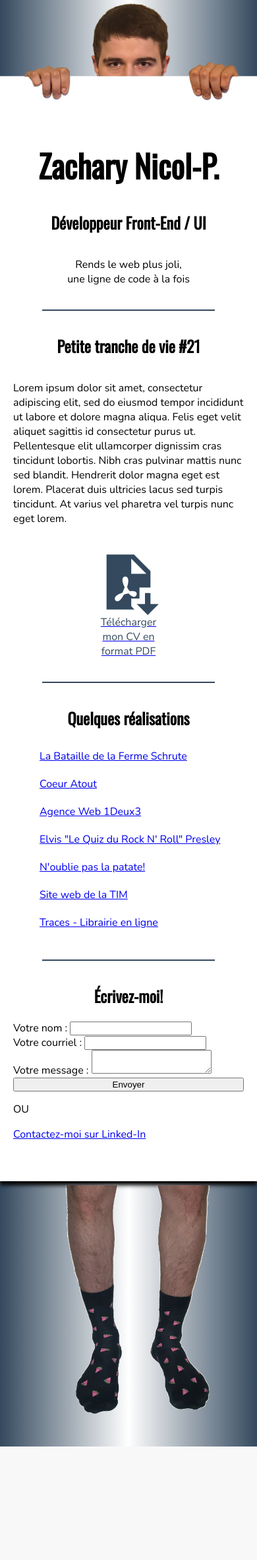
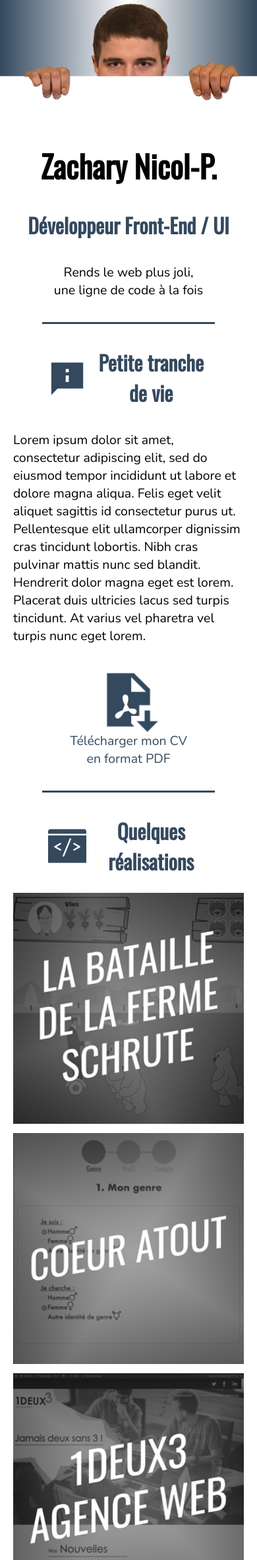
Before and after one commit to zac-nic/zac-nic.github.io, a PHP site: page / in a window 390 px wide. Shown: the top 2364 px of the page at 66% size. Before the commit the page ends 2192 px from the top, so only its background shows below. Run offline with PHP 8.4, Linux system fonts and the light colour scheme.

Commit message:
Index.html version mobile

```diff
--- /dev/null
+++ b/assets/compass/sass/style.css
@@ -0,0 +1,161 @@
+@import url("https://fonts.googleapis.com/css2?family=Nunito&family=Oswald&display=swap");
+/* line 10, /Users/zachary/Sites/zac-nic.github.io/assets/compass/sass/style.scss */
+body {
+  font-family: 'Nunito', sans-serif;
+  font-size: 5vw; }
+
+/* line 15, /Users/zachary/Sites/zac-nic.github.io/assets/compass/sass/style.scss */
+.bouton {
+  background-color: #34495E;
+  border: none;
+  border-radius: 2px;
+  color: white;
+  padding: 10px 10%;
+  margin: 20px auto 0 auto;
+  font-weight: 500;
+  letter-spacing: 2px;
+  box-shadow: 2px 2px 2px steelblue; }
+  /* line 26, /Users/zachary/Sites/zac-nic.github.io/assets/compass/sass/style.scss */
+  .bouton__linkedIn {
+    text-decoration: none;
+    color: white;
+    background-color: #34495E;
+    font-size: 0.7em;
+    letter-spacing: 2px;
+    font-weight: 600;
+    border-radius: 3px;
+    padding: 10px 5%;
+    margin: 0 auto;
+    box-shadow: 2px 2px 2px steelblue; }
+
+/* line 40, /Users/zachary/Sites/zac-nic.github.io/assets/compass/sass/style.scss */
+.backgroundBlanc {
+  background-color: white;
+  padding: 0 20px 60px 20px;
+  margin-top: -10px;
+  margin-bottom: 6px;
+  box-shadow: black 0 6px 6px; }
+
+/* line 49, /Users/zachary/Sites/zac-nic.github.io/assets/compass/sass/style.scss */
+.center {
+  text-align: center;
+  margin: 20px auto; }
+
+/* line 54, /Users/zachary/Sites/zac-nic.github.io/assets/compass/sass/style.scss */
+.cv {
+  display: flex;
+  flex-direction: column;
+  margin: 0 auto;
+  width: 50vw;
+  align-items: center;
+  text-decoration: none; }
+  /* line 61, /Users/zachary/Sites/zac-nic.github.io/assets/compass/sass/style.scss */
+  .cv__telecharger {
+    text-align: center;
+    color: #34495E; }
+
+/* line 67, /Users/zachary/Sites/zac-nic.github.io/assets/compass/sass/style.scss */
+.flex {
+  display: flex;
+  align-items: center;
+  width: 70%;
+  justify-content: center;
+  margin: 0 auto; }
+
+/* line 75, /Users/zachary/Sites/zac-nic.github.io/assets/compass/sass/style.scss */
+form {
+  display: flex;
+  flex-direction: column;
+  margin-top: 5%; }
+
+/* line 81, /Users/zachary/Sites/zac-nic.github.io/assets/compass/sass/style.scss */
+.gradient {
+  margin: 0;
+  background: #34495e;
+  background: linear-gradient(90deg, #34495e 0%, white 50%, #34495e 100%); }
+
+/* line 87, /Users/zachary/Sites/zac-nic.github.io/assets/compass/sass/style.scss */
+h1 {
+  font-size: 12vw;
+  text-align: center;
+  font-family: 'Oswald', sans-serif;
+  margin-top: 0; }
+
+/* line 94, /Users/zachary/Sites/zac-nic.github.io/assets/compass/sass/style.scss */
+h2 {
+  font-size: 8vw;
+  color: #34495E;
+  text-align: center;
+  font-family: 'Oswald', sans-serif;
+  margin: 0; }
+
+/* line 102, /Users/zachary/Sites/zac-nic.github.io/assets/compass/sass/style.scss */
+.icone {
+  width: 25vw; }
+  /* line 105, /Users/zachary/Sites/zac-nic.github.io/assets/compass/sass/style.scss */
+  .icone__form {
+    width: 14%;
+    height: 14%;
+    margin-right: 5%; }
+  /* line 111, /Users/zachary/Sites/zac-nic.github.io/assets/compass/sass/style.scss */
+  .icone__h2 {
+    width: 3em;
+    height: 3em;
+    margin-right: 10px; }
+
+/* line 119, /Users/zachary/Sites/zac-nic.github.io/assets/compass/sass/style.scss */
+.img__background {
+  width: 100%; }
+
+/* line 124, /Users/zachary/Sites/zac-nic.github.io/assets/compass/sass/style.scss */
+.input {
+  border-radius: 5px;
+  border: 2px solid darkgrey;
+  padding: 1em;
+  margin: 0;
+  width: 70%; }
+  /* line 130, /Users/zachary/Sites/zac-nic.github.io/assets/compass/sass/style.scss */
+  .input__flex {
+    display: flex;
+    flex-wrap: wrap;
+    margin-top: 5%; }
+  /* line 136, /Users/zachary/Sites/zac-nic.github.io/assets/compass/sass/style.scss */
+  .input__message {
+    height: 100px; }
+
+/* line 141, /Users/zachary/Sites/zac-nic.github.io/assets/compass/sass/style.scss */
+.ligneHorizontale {
+  border-bottom: solid #34495E 0.2em;
+  width: 75%;
+  margin: 10% auto; }
+
+/* line 147, /Users/zachary/Sites/zac-nic.github.io/assets/compass/sass/style.scss */
+.liste {
+  list-style-type: none;
+  padding: 5% 0 0 0;
+  margin: 0; }
+  /* line 151, /Users/zachary/Sites/zac-nic.github.io/assets/compass/sass/style.scss */
+  .liste--item {
+    margin: 2% 0; }
+    /* line 153, /Users/zachary/Sites/zac-nic.github.io/assets/compass/sass/style.scss */
+    .liste--item img {
+      width: 100%;
+      height: 100%; }
+
+/* line 160, /Users/zachary/Sites/zac-nic.github.io/assets/compass/sass/style.scss */
+.ou {
+  font-family: Oswald;
+  font-weight: 600;
+  letter-spacing: 1px; }
+
+/* line 166, /Users/zachary/Sites/zac-nic.github.io/assets/compass/sass/style.scss */
+.textePresentation {
+  width: 100%;
+  margin: 10% auto; }
+
+/* line 171, /Users/zachary/Sites/zac-nic.github.io/assets/compass/sass/style.scss */
+.webJoli {
+  text-align: center;
+  margin: 10% 0; }
+
+/*# sourceMappingURL=style.css.map */
--- a/assets/compass/sass/style.scss
+++ b/assets/compass/sass/style.scss
@@ -1,5 +1,6 @@
 // Import
 @import url('https://fonts.googleapis.com/css2?family=Nunito&family=Oswald&display=swap');
+
 // Variables
 $desktop : 600px;
 $bleu : #34495E;
@@ -8,19 +9,32 @@ $gris : #5C5C5C;
 // Styles
 body {
     font-family: 'Nunito', sans-serif;
+    font-size: 5vw;
 }
 
-h1 {
-    font-size: 3em;
-    text-align: center;
-    font-family: 'Oswald', sans-serif;
-    margin-top: 0;
+.bouton {
+    background-color: $bleu;
+    border: none;
+    border-radius:2px;
+    color: white;
+    padding: 10px 10%;
+    margin: 20px auto 0 auto;
+    font-weight: 500;
+    letter-spacing: 2px;
+    box-shadow: 2px 2px 2px steelblue;
+
+    &__linkedIn {
+        text-decoration: none;
+        color: white;
+        background-color: $bleu;
+        font-size: 0.7em;
+        letter-spacing: 2px;
+        font-weight: 600;
+        border-radius: 3px;
+        padding: 10px 5%;
+        margin: 0 auto;
+        box-shadow: 2px 2px 2px steelblue;
     }
-
-h2 {
-    font-size: 1.5em;
-    text-align: center;
-    font-family: 'Oswald', sans-serif;
 }
 
 .backgroundBlanc {
@@ -32,20 +46,36 @@ h2 {
 
 }
 
+.center {
+    text-align: center;
+    margin: 20px auto;
+}
+
 .cv{
     display: flex;
     flex-direction: column;
     margin: 0 auto;
-    width: 100px;
+    width: 50vw;
+    align-items: center;
+    text-decoration: none;
     &__telecharger {
         text-align: center;
         color: $bleu;
     }
 }
 
+.flex {
+    display: flex;
+    align-items: center;
+    width: 70%;
+    justify-content: center;
+    margin: 0 auto;
+}
+
 form {
     display: flex;
     flex-direction: column;
+    margin-top: 5%;
 }
 
 .gradient {
@@ -54,29 +84,83 @@ form {
     background: linear-gradient(90deg, rgba(52,73,94,1) 0%, rgba(255,255,255,1) 50%, rgba(52,73,94,1) 100%);
 }
 
-.icone{
-    width: 100px;
-
+h1 {
+    font-size: 12vw;
+    text-align: center;
+    font-family: 'Oswald', sans-serif;
+    margin-top: 0;
 }
 
-.img{
-    &__background{
+h2 {
+    font-size: 8vw;
+    color: $bleu;
+    text-align: center;
+    font-family: 'Oswald', sans-serif;
+    margin:0;
+}
+
+.icone {
+    width: 25vw;
+
+    &__form {
+        width: 14%;
+        height: 14%;
+        margin-right: 5%;
+    }
+
+    &__h2 {
+        width: 3em;
+        height: 3em;
+        margin-right: 10px;
+    }
+}
+
+.img {
+    &__background {
         width: 100%;
-        z-index: -10;
+    }
+}
+
+.input {
+    border-radius: 5px;
+    border: 2px solid darkgrey;
+    padding: 1em;
+    margin: 0;
+    width:70%;
+    &__flex {
+        display:flex;
+        flex-wrap: wrap;
+        margin-top: 5%;
+    }
+
+    &__message {
+height: 100px;
     }
 }
 
 .ligneHorizontale {
-border-bottom: solid $bleu 2px;
+    border-bottom: solid $bleu 0.2em;
     width:75%;
     margin: 10% auto;
 }
 
-.liste{
+.liste {
     list-style-type: none;
+    padding: 5% 0 0 0;
+    margin:0;
     &--item{
-padding: 10px 0;
+        margin: 2% 0;
+        & img {
+            width: 100%;
+            height: 100%;
         }
+    }
+}
+
+.ou {
+    font-family: Oswald;
+    font-weight: 600;
+    letter-spacing: 1px;
 }
 
 .textePresentation {
--- a/assets/css/style.css
+++ /dev/null
@@ -1,94 +0,0 @@
-@import url("https://fonts.googleapis.com/css2?family=Nunito&family=Oswald&display=swap");
-/* line 9, ../compass/sass/style.scss */
-body {
-  font-family: 'Nunito', sans-serif;
-}
-
-/* line 13, ../compass/sass/style.scss */
-h1 {
-  font-size: 3em;
-  text-align: center;
-  font-family: 'Oswald', sans-serif;
-  margin-top: 0;
-}
-
-/* line 20, ../compass/sass/style.scss */
-h2 {
-  font-size: 1.5em;
-  text-align: center;
-  font-family: 'Oswald', sans-serif;
-}
-
-/* line 26, ../compass/sass/style.scss */
-.backgroundBlanc {
-  background-color: white;
-  padding: 0 20px 60px 20px;
-  margin-top: -10px;
-  margin-bottom: 6px;
-  box-shadow: black 0 6px 6px;
-}
-
-/* line 35, ../compass/sass/style.scss */
-.cv {
-  display: flex;
-  flex-direction: column;
-  margin: 0 auto;
-  width: 100px;
-}
-/* line 40, ../compass/sass/style.scss */
-.cv__telecharger {
-  text-align: center;
-  color: #34495E;
-}
-
-/* line 46, ../compass/sass/style.scss */
-form {
-  display: flex;
-  flex-direction: column;
-}
-
-/* line 51, ../compass/sass/style.scss */
-.gradient {
-  margin: 0;
-  background: #34495e;
-  background: linear-gradient(90deg, #34495e 0%, white 50%, #34495e 100%);
-}
-
-/* line 57, ../compass/sass/style.scss */
-.icone {
-  width: 100px;
-}
-
-/* line 63, ../compass/sass/style.scss */
-.img__background {
-  width: 100%;
-  z-index: -10;
-}
-
-/* line 69, ../compass/sass/style.scss */
-.ligneHorizontale {
-  border-bottom: solid #34495E 2px;
-  width: 75%;
-  margin: 10% auto;
-}
-
-/* line 75, ../compass/sass/style.scss */
-.liste {
-  list-style-type: none;
-}
-/* line 77, ../compass/sass/style.scss */
-.liste--item {
-  padding: 10px 0;
-}
-
-/* line 82, ../compass/sass/style.scss */
-.textePresentation {
-  width: 100%;
-  margin: 10% auto;
-}
-
-/* line 87, ../compass/sass/style.scss */
-.webJoli {
-  text-align: center;
-  margin: 10% 0;
-}
--- a/index.html
+++ b/index.html
@@ -2,7 +2,7 @@
 <html>
     <head>
         <title>Zachary Nicol-P. | Portfolio</title>
-        <link rel="stylesheet" type="text/css" href="assets/css/style.css">
+        <link rel="stylesheet" type="text/css" href="assets/compass/sass/style.css">
         <meta charset="UTF-8">
         <meta name="description" content="Portfolio professionnel de Zachary - Réalisé dans le cadre du cours de Stage en entreprise - Techniques d'Intégration Multimédia">
         <meta name="author" content="Zachary Nicol-P.">
@@ -18,7 +18,10 @@
 <h2>Développeur Front-End / UI</h2>
 <p class="webJoli">Rends le web plus joli, <br/>une ligne de code à la fois</p>
 <div class="ligneHorizontale"></div>
-<h2>Petite tranche de vie #21</h2>
+<div class="flex">
+<img class="icone__h2" src="assets/images/icones/icons8-information-100.png" alt="icone">
+<h2>Petite tranche de vie</h2>
+</div>
 <p class="textePresentation">
   Lorem ipsum dolor sit amet, consectetur adipiscing elit, sed do eiusmod tempor incididunt ut labore et dolore magna aliqua. Felis eget velit aliquet sagittis id consectetur purus ut. Pellentesque elit ullamcorper dignissim cras tincidunt lobortis. Nibh cras pulvinar mattis nunc sed blandit. Hendrerit dolor magna eget est lorem. Placerat duis ultricies lacus sed turpis tincidunt. At varius vel pharetra vel turpis nunc eget lorem.
 </p>
@@ -28,40 +31,45 @@
     <span class="cv__telecharger">Télécharger mon CV en format PDF</span>
   </a>
   <div class="ligneHorizontale"></div>
-  <h2>Quelques réalisations</h2>
+<div class="flex">
+    <img class="icone__h2" src="assets/images/icones/icons8-code-100.png" alt="icone">
+    <h2>Quelques réalisations</h2>
+</div>
 <ul class="liste">
-    <li class="liste--item"><a href="projets/bataille.html">La Bataille de la Ferme Schrute</a></li>
-    <li class="liste--item"><a href="projets/coeuratout.html">Coeur Atout</a></li>
-    <li class="liste--item"><a href="projets/dreamtim.html">Agence Web 1Deux3</a></li>
-    <li class="liste--item"><a href="projets/elvis.html">Elvis "Le Quiz du Rock N' Roll" Presley</a></li>
-    <li class="liste--item"><a href="projets/patate.html">N'oublie pas la patate!</a></li>
-    <li class="liste--item"><a href="projets/timcsf.html">Site web de la TIM</a></li>
-    <li class="liste--item"><a href="projets/traces.html">Traces - Librairie en ligne</a></li>
+    <li class="liste--item"><a href="projets/bataille.html"><img src="assets/images/bataille/bataille_vignette.jpg" alt="La Bataille de la Ferme Schrute"></a></li>
+    <li class="liste--item"><a href="projets/coeuratout.html"><img src="assets/images/coeuratout/coeuratout_vignette.jpg" alt="Coeur Atout"></a></li>
+    <li class="liste--item"><a href="projets/dreamtim.html"><img src="assets/images/dreamtim/dreamtim_vignette.jpg" alt="Agence Web 1Deux3"></a></li>
+    <li class="liste--item"><a href="projets/elvis.html"><img src="assets/images/elvis/elvis_vignette.jpg" alt="Elvis Le Quiz du Rock N' Roll Presley"></a></li>
+    <li class="liste--item"><a href="projets/patate.html"><img src="assets/images/patate/patate_vignette.jpg" alt="N'oublie pas la patate!"></a></li>
+    <li class="liste--item"><a href="projets/timcsf.html"><img src="assets/images/timcsf/timcsf_vignette.jpg" alt="Site web de la TIM"></a></li>
+    <li class="liste--item"><a href="projets/traces.html"><img src="assets/images/traces/traces_vignette.jpg" alt="Traces - Librairie en ligne"></a></li>
 </ul>
 <div class="ligneHorizontale"></div>
-<h2>Écrivez-moi!</h2>
-<div class="center">
+<div class="flex">
+    <img class="icone__h2" src="assets/images/icones/icons8-contact-d'affaires-100.png" alt="icone">
+    <h2>Écrivez-moi!</h2>
+</div>
   <form
   action="https://formspree.io/xdowkpdp"
   method="POST">
-  <label>
-    Votre nom :
-    <input type="text" name="Nom">
-  </label>
-  <label>
-    Votre courriel :
-    <input type="text" name="Courriel">
-  </label>
-  <label>
-    Votre message :
-    <textarea name="Message"></textarea>
-  </label>
-  <button type="submit">Envoyer</button>
+  <div class="input__flex">
+    <img class="icone__form" src="assets/images/icones/icons8-webcam-man-100.png" alt="nom">
+    <input class="input" type="text" name="Nom" placeholder="Votre nom">
+  </div>
+  <div class="input__flex">
+    <img class="icone__form" src="assets/images/icones/icons8-email-100.png" alt="courriel">
+    <input class="input" type="text" name="Courriel" placeholder="Votre courriel">
+  </div>
+  <div class="input__flex">
+    <img class="icone__form" src="assets/images/icones/icons8-crayon-100.png" alt="message">
+    <textarea class="input input__message" name="Message" placeholder="Votre message"></textarea>
+  </div>
+  <button class="bouton" type="submit">ENVOYER ►</button>
 </form>
-<p>OU</p>
-<a href="https://www.linkedin.com/in/zachary-nicol-p/">Contactez-moi sur Linked-In</a></div>
+<p class="center ou">OU</p>
+        <div class="center"><a class="bouton__linkedIn" href="https://www.linkedin.com/in/zachary-nicol-p/">CONTACTEZ-MOI SUR LINKED-IN ►</a></div>
 
-</div>
+    </div>
 <img class="img__background" src="assets/images/footer.png" alt="Arrière-plan pied de page">
 </body>
 </html>
```
Also changed, not shown: 2 other files. Lines whose indentation alone changed are shown as unchanged.
